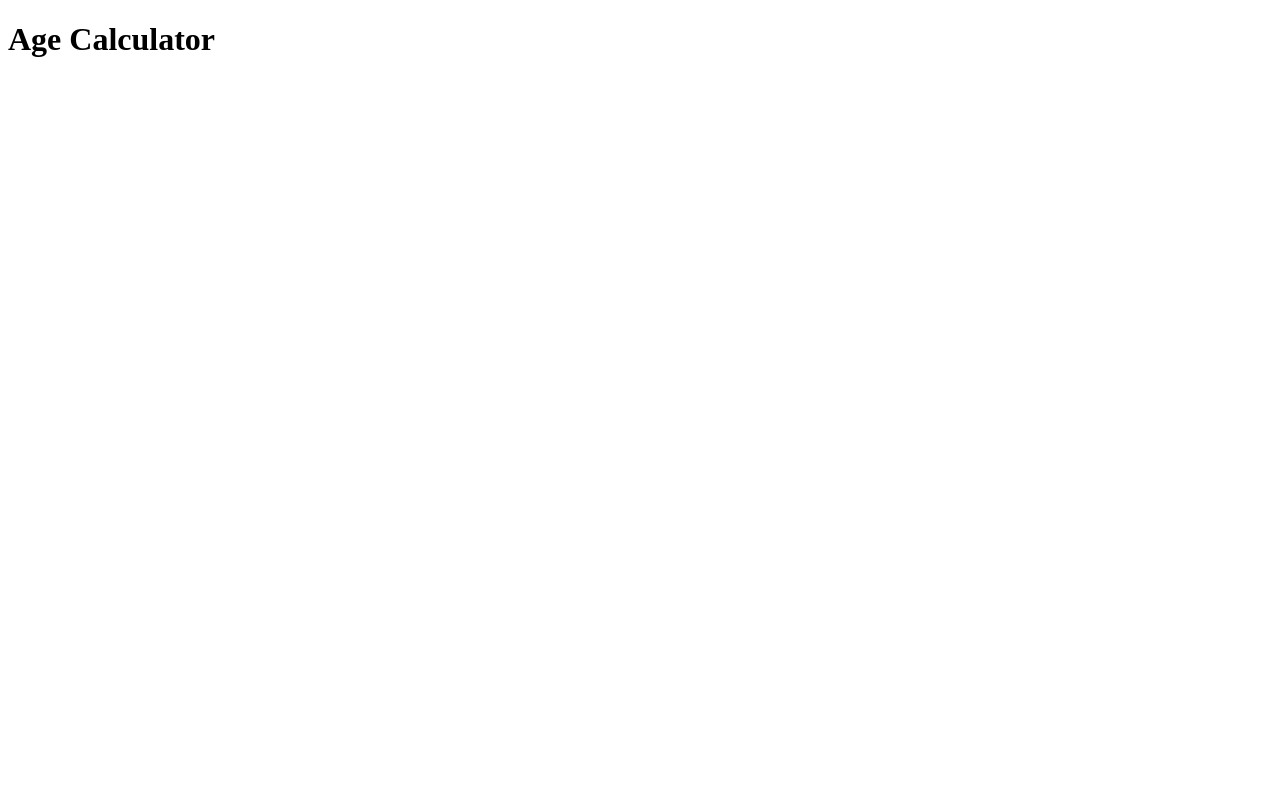
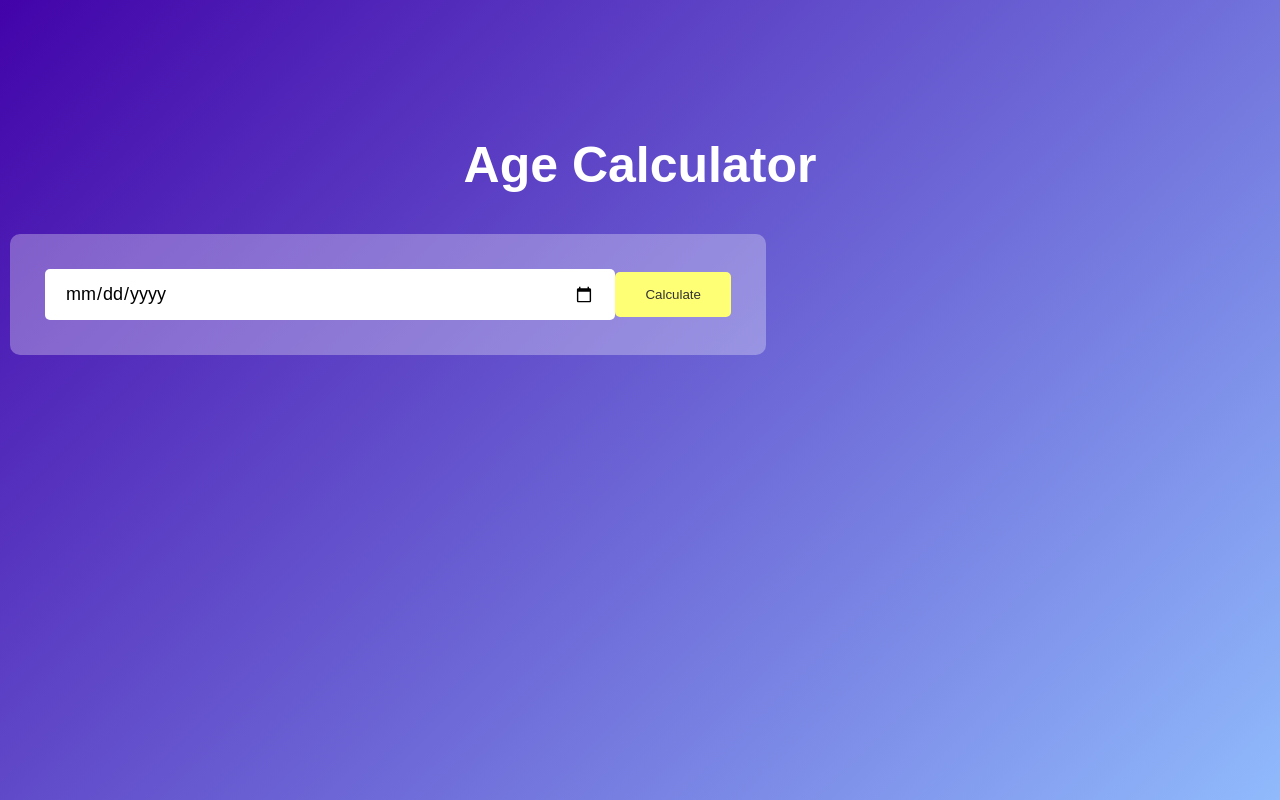
Before and after one commit to Ruchakhadatkar/TechAlpha_Age_Calculator, a plain HTML site: page index.html in a window 1280 px wide. Drawn offline with Linux system fonts and the light colour scheme.

Commit message:
functionality added

```diff
--- a/index.css
+++ b/index.css
@@ -0,0 +1,58 @@
+* {
+  margin: 0;
+  padding: 0;
+  box-sizing: border-box;
+  font-family: "Poppins", sans-serif;
+}
+.container {
+  width: 100%;
+  height: 100vh;
+  background: linear-gradient(135deg, #4203a9, #90bafc);
+  color: #ffffff;
+  padding: 10px;
+  text-align: center;
+}
+.calculator {
+  width: 100%;
+  margin-top: 10%;
+}
+.heading h1 {
+  font-size: 50px;
+  margin-bottom: 40px;
+  /* text-transform: uppercase; */
+}
+.input-container {
+  margin: 40px 0px;
+  padding: 35px;
+  border-radius: 10px;
+  background: rgba(255, 255, 255, 0.3);
+  display: flex;
+  align-items: center;
+  width: 60%;
+  justify-content: center;
+}
+.input-container input {
+  flex: 1;
+  padding: 14px 20px;
+  border: 0;
+  outline: 0;
+  font-size: 18px;
+  border-radius: 5px;
+  position: relative;
+}
+.input-container button {
+  background: #ffff76;
+  border: 0;
+  outline: 0;
+  padding: 15px 30px;
+  font-weight: 500;
+  border-radius: 5px;
+  color: #333333;
+  cursor: pointer;
+}
+#result{
+    font-size: 28px;
+}
+#result span{
+    color: blue;
+}
--- a/index.html
+++ b/index.html
@@ -1,12 +1,24 @@
 <!DOCTYPE html>
 <html lang="en">
-<head>
-    <meta charset="UTF-8">
-    <meta name="viewport" content="width=device-width, initial-scale=1.0">
-    <link rel="stylesheet" href="./index.css">
+  <head>
+    <meta charset="UTF-8" />
+    <meta name="viewport" content="width=device-width, initial-scale=1.0" />
+    <link rel="stylesheet" href="./index.css" />
     <title>Age calculator</title>
-</head>
-<body>
-    <h1>Age Calculator</h1>
-</body>
+  </head>
+  <body>
+    <div class="container">
+      <div class="calculator">
+        <div class="heading">
+          <h1>Age Calculator</h1>
+        </div>
+        <div class="input-container">
+          <input type="date" id="date" />
+          <button onclick="handleCalculate()">Calculate</button>
+        </div>
+        <p id="result"></p>
+      </div>
+    </div>
+  </body>
+  <script src="./index.js"></script>
 </html>
--- a/index.js
+++ b/index.js
@@ -0,0 +1,46 @@
+let userInput = document.getElementById("date");
+userInput.max = new Date().toISOString().split("T")[0];
+
+let result = document.getElementById("result");
+
+function handleCalculate() {
+  let birthDate = new Date(userInput.value);
+
+  let d1 = birthDate.getDate();
+  let m1 = birthDate.getMonth() + 1;
+  let y1 = birthDate.getFullYear();
+
+  let today = new Date();
+
+  let d2 = today.getDate();
+  let m2 = today.getMonth() + 1;
+  let y2 = today.getFullYear();
+
+  let d, m3, y3;
+
+  y3 = y2 - y1;
+
+  if (m2 >= m1) {
+    m3 = m2 - m1;
+  } else {
+    y3--;
+
+    m3 = 12 + m2 - m1;
+  }
+
+  if (d2 >= d1) {
+    d3 = d2 - d1;
+  } else {
+    m3--;
+    d3 = getDaysInMonth(y1, m1) + d2 - d1;
+  }
+  if (m3 < 0) {
+    m3 = 11;
+    y3--;
+  }
+  result.innerHTML = `You are <span>${y3}</span> Years, <span>${m3}</span> Months and <span>${d3}</span> Days old.`;
+}
+
+function getDaysInMonth() {
+  return new Date(year, month, 0).getDate();
+}
```
